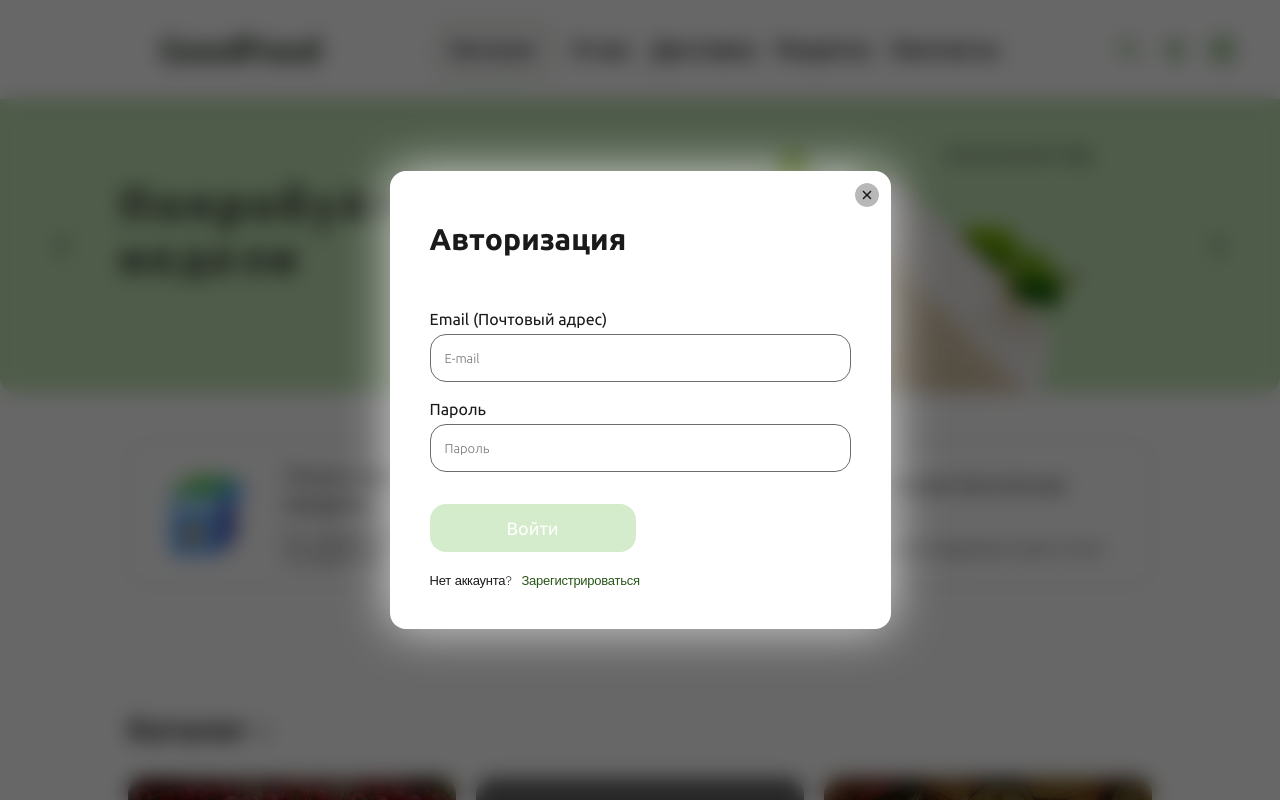
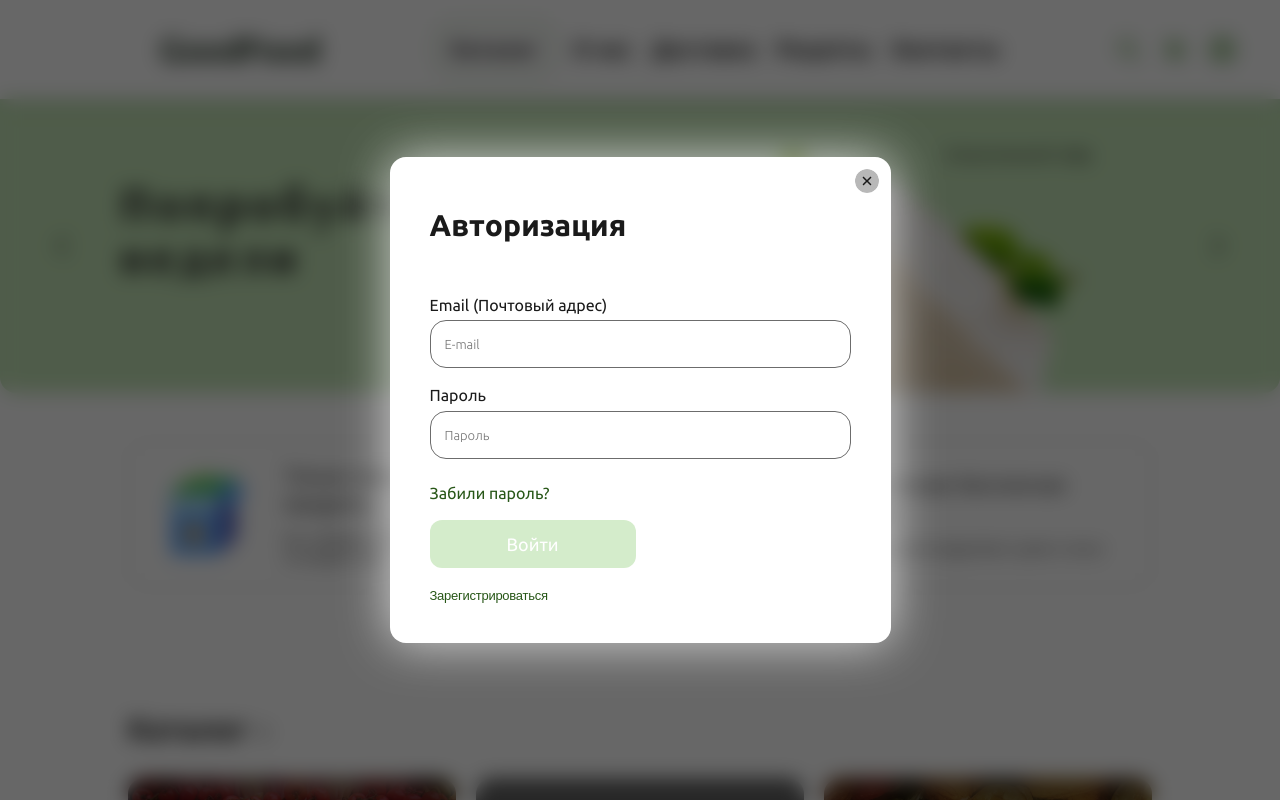
Before and after one commit to kavabunga/goodfood-frontend, a React (Vite) app: page / in a window 1280 px wide. Both pictures are taken after a click on the button 1128 px from the left and 49 px from the top of the page. Shown: the top 800 px of the page. Built offline with nearby package versions, Linux system fonts and the light colour scheme; no server answers; grey boxes are pictures that could not be loaded.

Commit message:
feat: burger-menu-navigation

```diff
--- a/src/components/Button/button.module.scss
+++ b/src/components/Button/button.module.scss
@@ -123,11 +123,12 @@
 	background-color: white;
 	align-items: center;
 	border: 1px solid #59bf35;
+	justify-content: center;
 	border-radius: 16px;
 	padding: 8px 13px;
 	max-width: 140px;
 	width: 100%;
-	height: 49px;
+	height: 50px;
 	cursor: pointer;
 
 	&:not(.green-border-button__active):hover {
@@ -148,17 +149,26 @@
 .green-border-button__active {
 	@extend %default-button-text;
 
-	display: flex;
 	color: white;
 	background-color: $accent-color-darkgreen;
 	align-items: center;
+	justify-content: center;
 	border: none;
 	border-radius: 16px;
-	padding: 16px;
-	max-width: 300px;
-	width: fit-content;
-	height: 40px;
 	cursor: pointer;
+	display: flex;
+	padding: 8px 13px;
+	max-width: 140px;
+	width: 100%;
+	height: 50px;
+	transition: 0.5s;
+
+	@media screen and (width <= 876px) {
+		font-size: 13px;
+		max-width: 110px;
+		max-height: 34px;
+		border-radius: 12px;
+	}
 }
 
 .cart-button {
@@ -176,6 +186,7 @@
 	width: 100%;
 	height: 50px;
 	cursor: pointer;
+	text-align: center;
 
 	&:not(.green-border-button__active):hover {
 		color: white;
@@ -199,6 +210,7 @@
 	color: white;
 	background-color: $accent-color-darkgreen;
 	align-items: center;
+	justify-content: center;
 	border: none;
 	border-radius: 16px;
 	padding: 16px;
--- a/src/components/burger-menu/index.tsx
+++ b/src/components/burger-menu/index.tsx
@@ -1,16 +1,17 @@
 import React from 'react';
 import styles from './burger-menu.module.scss';
-import { usePopup } from '@hooks/use-popup.ts';
 
-const BurgerMenu: React.FC = () => {
-	const { handleOpenPopup } = usePopup();
+interface BurgerMenuProps {
+	ClickOpen: () => void;
+}
 
+const BurgerMenu: React.FC<BurgerMenuProps> = ({ ClickOpen }) => {
 	return (
 		<div className={styles.burgerContainer}>
 			<button
 				className={`${styles.navigation__icon} ${styles.navigation__icon_burger}`}
 				type="button"
-				onClick={() => handleOpenPopup('openPopupLogin')}
+				onClick={() => ClickOpen()}
 			/>
 		</div>
 	);
--- /dev/null
+++ b/src/components/custom-nav-link/index.tsx
@@ -0,0 +1,33 @@
+import { NavLink, useLocation } from 'react-router-dom';
+import React, { ReactNode } from 'react';
+
+type CustomNavLink = {
+	to: string;
+	className: string;
+	classNameActive?: string;
+	children: ReactNode;
+	onClick?: () => void;
+};
+
+const CustomNavLink: React.FC<CustomNavLink> = ({
+	to,
+	className,
+	classNameActive,
+	children,
+	onClick,
+}) => {
+	const location = useLocation();
+	const isActive = location.pathname === to;
+
+	return (
+		<NavLink
+			to={to}
+			className={`${className} ${isActive ? classNameActive : ''}`}
+			onClick={onClick}
+		>
+			{children}
+		</NavLink>
+	);
+};
+
+export default CustomNavLink;
--- /dev/null
+++ b/src/components/navigation-bar/index.tsx
@@ -0,0 +1,42 @@
+import React from 'react';
+import styles from './navigation-bar.module.scss';
+import CustomNavLink from '@components/custom-nav-link';
+
+interface NavigationBarProps {
+	isOpen: boolean;
+}
+
+const NavigationBar: React.FC<NavigationBarProps> = ({ isOpen }) => {
+	return (
+		<div
+			className={`${styles['navigation-bar']} ${isOpen ? styles.visible : styles.hidden}`}
+		>
+			<nav className={`${styles['navigation-bar__nav']}`}>
+				<button className={`${styles['navigation-bar__button']}`}>Войти</button>
+				<ul className={`${styles['navigation-bar__list']}`}>
+					<CustomNavLink
+						to={'/catalog'}
+						className={`${styles['navigation-bar__link']}`}
+						classNameActive={`${styles['navigation-bar__link_active']}`}
+					>
+						Каталог
+					</CustomNavLink>
+					<CustomNavLink to={'/'} className={`${styles['navigation-bar__link']}`}>
+						О нас
+					</CustomNavLink>
+					<CustomNavLink to={'/'} className={`${styles['navigation-bar__link']}`}>
+						Товары недели
+					</CustomNavLink>
+					<CustomNavLink to={'/'} className={`${styles['navigation-bar__link']}`}>
+						Рецепты
+					</CustomNavLink>
+					<CustomNavLink to={'/'} className={`${styles['navigation-bar__link']}`}>
+						Контакты
+					</CustomNavLink>
+				</ul>
+			</nav>
+		</div>
+	);
+};
+
+export default NavigationBar;
--- /dev/null
+++ b/src/components/navigation-bar/navigation-bar.module.scss
@@ -0,0 +1,113 @@
+@use '@scss/_variables.scss' as *;
+@use '@scss/_mixins' as *;
+
+.navigation-bar {
+	position: absolute;
+	top: 80px;
+	left: 0;
+	width: 100%;
+	background-color: #fff;
+	padding: 0;
+	display: flex;
+	justify-content: space-between;
+	align-items: center;
+	z-index: 1000;
+	transition: background-color 0.7s;
+}
+
+.burger-icon {
+	background: none;
+	border: none;
+	font-size: 24px;
+	color: #fff;
+	cursor: pointer;
+	transition: color 0.7s;
+}
+
+.navigation-bar__nav {
+	display: flex;
+	flex-direction: column;
+	align-items: center;
+	width: 100%;
+	overflow: hidden;
+	max-height: 0;
+	transition: max-height 0.7s ease-out;
+	border-radius: 0 0 8px 8px;
+	background: #f0f0f0;
+	box-shadow: 0 1px 1px 0 rgb(97 99 96 / 30%);
+}
+
+.navigation-bar__button {
+	color: #fff;
+	text-align: center;
+	font-style: normal;
+	max-width: 206px;
+	width: 137px;
+	height: 34px;
+	flex-shrink: 0;
+	font-family: $ubuntu-font;
+	background: $form-button-color;
+	border: none;
+	border-radius: 16px;
+	user-select: auto;
+	pointer-events: auto;
+	transition: 0.3s;
+	cursor: pointer;
+	margin-top: 28px;
+	font-size: 13px;
+	font-weight: 400;
+	line-height: 140%;
+}
+
+.navigation-bar.visible .navigation-bar__nav {
+	max-height: 500px;
+}
+
+.navigation-bar__list {
+	display: flex;
+	align-items: center;
+	flex-direction: column;
+	list-style: none;
+	margin: 26px 0;
+	width: 100%;
+	padding: 0 20px;
+	box-sizing: border-box;
+}
+
+.navigation-bar__link {
+	position: relative;
+	display: flex;
+	justify-content: center;
+	align-items: flex-start;
+	text-decoration: none;
+	padding: 10px;
+	height: 48px;
+	transition: background-color 0.7s;
+	width: 100%;
+	box-sizing: border-box;
+	color: var(--active, #1a1a1a);
+	font-family: $ubuntu-font;
+	font-size: 13px;
+	font-style: normal;
+	font-weight: 400;
+	line-height: 140%;
+
+	&:not(:first-child) {
+		margin-top: 10px;
+	}
+}
+
+.navigation-bar__link::after {
+	content: '';
+	position: absolute;
+	width: 100%;
+	height: 1px;
+	bottom: 0;
+	left: 0;
+	background: var(--inactive, #b8b8b8);
+}
+
+.navigation-bar__link_active {
+	color: $green-primary-700;
+	background-color: rgb(108 108 108 / 25%);
+}
--- a/src/components/popup/popup.module.scss
+++ b/src/components/popup/popup.module.scss
@@ -61,4 +61,9 @@
 	&:hover {
 		opacity: 0.7;
 	}
+
+	@media screen and (width < 768px) {
+		width: 20px;
+		height: 20px;
+	}
 }
--- a/src/components/popups/popup-login/PopupLoginLayout.tsx
+++ b/src/components/popups/popup-login/PopupLoginLayout.tsx
@@ -77,6 +77,7 @@ const PopupLoginLayout: React.FC<PopupLoginLayoutProps> = (
 					<p className={styles['popupLogin__error-message']}>
 						{(Object.values(errors).find((error) => error) || '') as ReactNode}
 					</p>
+					<p className={styles['popupLogin__forgot']}>Забили пароль?</p>
 					<button
 						className={`${styles['popupLogin__button']} ${
 							!isValid ? `${styles['popupLogin__button_type_error']}` : ''
@@ -88,7 +89,6 @@ const PopupLoginLayout: React.FC<PopupLoginLayoutProps> = (
 					</button>
 				</form>
 				<p className={styles['popupLogin__registration-prompt']}>
-					Нет аккаунта?{' '}
 					<button
 						className={styles['popupLogin__registration-button']}
 						type="button"
--- a/src/components/popups/popup-login/popup-login.module.scss
+++ b/src/components/popups/popup-login/popup-login.module.scss
@@ -6,6 +6,12 @@
 	width: 100%;
 	min-height: 436px;
 	padding: 40px;
+
+	@media screen and (width < 768px) {
+		padding: 20px;
+		margin: 0 35px;
+		min-height: 330px;
+	}
 }
 
 .popupLogin__title {
@@ -21,6 +27,12 @@
 	font-weight: 700;
 	line-height: 140%;
 	margin-bottom: 40px;
+
+	@media screen and (width < 768px) {
+		height: 28px;
+		font-size: 18px;
+		margin-bottom: 16px;
+	}
 }
 
 .popupLogin__form {
@@ -32,7 +44,7 @@
 .popupLogin__error-message {
 	@extend %zero-padding-margin;
 
-	max-height: 50px;
+	max-height: 55px;
 	overflow: hidden;
 	text-overflow: ellipsis;
 	color: $error-color;
@@ -40,6 +52,22 @@
 	font-size: 13px;
 	font-weight: 300;
 	line-height: 140%;
+}
+
+.popupLogin__forgot {
+	@extend %zero-padding-margin;
+
+	color: var(--primary-700, #285718);
+	font-family: $ubuntu-font;
+	font-size: 16px;
+	font-style: normal;
+	font-weight: 400;
+	line-height: 140%;
+	margin-top: -9px;
+
+	@media screen and (width < 768px) {
+		font-size: 12px;
+	}
 }
 
 .popupLogin__button {
@@ -56,12 +84,17 @@
 	flex-shrink: 0;
 	background: $form-button-color;
 	border: none;
-	border-radius: 16px;
+	border-radius: 12px;
 	user-select: auto;
 	pointer-events: auto;
 	transition: 0.3s;
 	cursor: pointer;
 	opacity: 0.7;
+
+	@media screen and (width < 768px) {
+		height: 34px;
+		font-size: 13px;
+	}
 }
 
 .popupLogin__button_type_error {
@@ -83,6 +116,11 @@
 	line-height: normal;
 	letter-spacing: -0.26px;
 	margin-top: 20px;
+	padding: 0;
+
+	@media screen and (width < 768px) {
+		margin-top: 15px;
+	}
 }
 
 .popupLogin__registration-button {
@@ -97,6 +135,7 @@
 	border: none;
 	transition: 0.3s;
 	cursor: pointer;
+	padding: 0;
 
 	&:hover {
 		opacity: 0.7;
--- a/src/components/ui/input/input.module.scss
+++ b/src/components/ui/input/input.module.scss
@@ -24,6 +24,11 @@
 	font-style: normal;
 	font-weight: 400;
 	line-height: 140%;
+
+	@media screen and (width < 768px) {
+		font-size: 14px;
+		font-weight: 500;
+	}
 }
 
 .spanAfter {
@@ -48,6 +53,10 @@
 	padding: 10px 14px;
 	height: 48px;
 	box-sizing: border-box;
+
+	@media screen and (width < 768px) {
+		height: 34px;
+	}
 }
 
 .input_type_error {
--- a/src/layouts/header/index.tsx
+++ b/src/layouts/header/index.tsx
@@ -1,10 +1,11 @@
-import React from 'react';
+import React, { useState } from 'react';
 import { Link } from 'react-router-dom';
 // import { useAuth } from '../../hooks/use-auth.ts';
 import Navigation from '@components/navigation';
 import styles from './header.module.scss';
 import NavigationIcons from '@components/navigation-icons';
 import BurgerMenu from '@components/burger-menu';
+import NavigationBar from '@components/navigation-bar';
 
 const Header: React.FC = () => {
 	// Этот блок кода предназначен для реализации переходов между страницами
@@ -17,16 +18,26 @@ const Header: React.FC = () => {
 	// 	<button>Профиль</button>
 	// )}
 	// const { isLoggedIn } = useAuth();
+	const [openBurger, setOpenBurger] = useState(false);
+	console.log(openBurger);
+	function ClickOpen() {
+		if (!openBurger) {
+			setOpenBurger(true);
+		} else {
+			setOpenBurger(false);
+		}
+	}
 
 	return (
 		<header className={styles.header}>
 			<div className={styles.header__container}>
-				<BurgerMenu />
+				<BurgerMenu ClickOpen={ClickOpen} />
 				<Link to={'/'} className="link">
 					<h1 className={styles.header__title}>GoodFood</h1>
 				</Link>
 				<Navigation />
 				<NavigationIcons />
+				<NavigationBar isOpen={openBurger} />
 			</div>
 		</header>
 	);
--- a/src/services/api.ts
+++ b/src/services/api.ts
@@ -251,15 +251,23 @@ class Api {
 		});
 	}
 
-	usersShoppingCartList(userId: string) {
-		return this._request(`users/${userId}/shopping_cart/`, {
+	usersShoppingCartList() {
+		return this._request(`shopping_cart/`, {
 			method: 'GET',
+			credentials: 'include',
+			headers: {
+				'Content-Type': 'application/json',
+			},
 		});
 	}
-
-	usersShoppingCartCreate(userId: string, data: ShoppingCartPostUpdateDelete) {
-		return this._request(`users/${userId}/shopping_cart/`, {
+	// userId: string
+	usersShoppingCartCreate(data: ShoppingCartPostUpdateDelete) {
+		return this._request(`shopping_cart/`, {
 			method: 'POST',
+			credentials: 'include',
+			headers: {
+				'Content-Type': 'application/json',
+			},
 			body: JSON.stringify(data),
 		});
 	}
```
Also changed, not shown: src/pages/product/index.tsx (+33 -1 lines).
